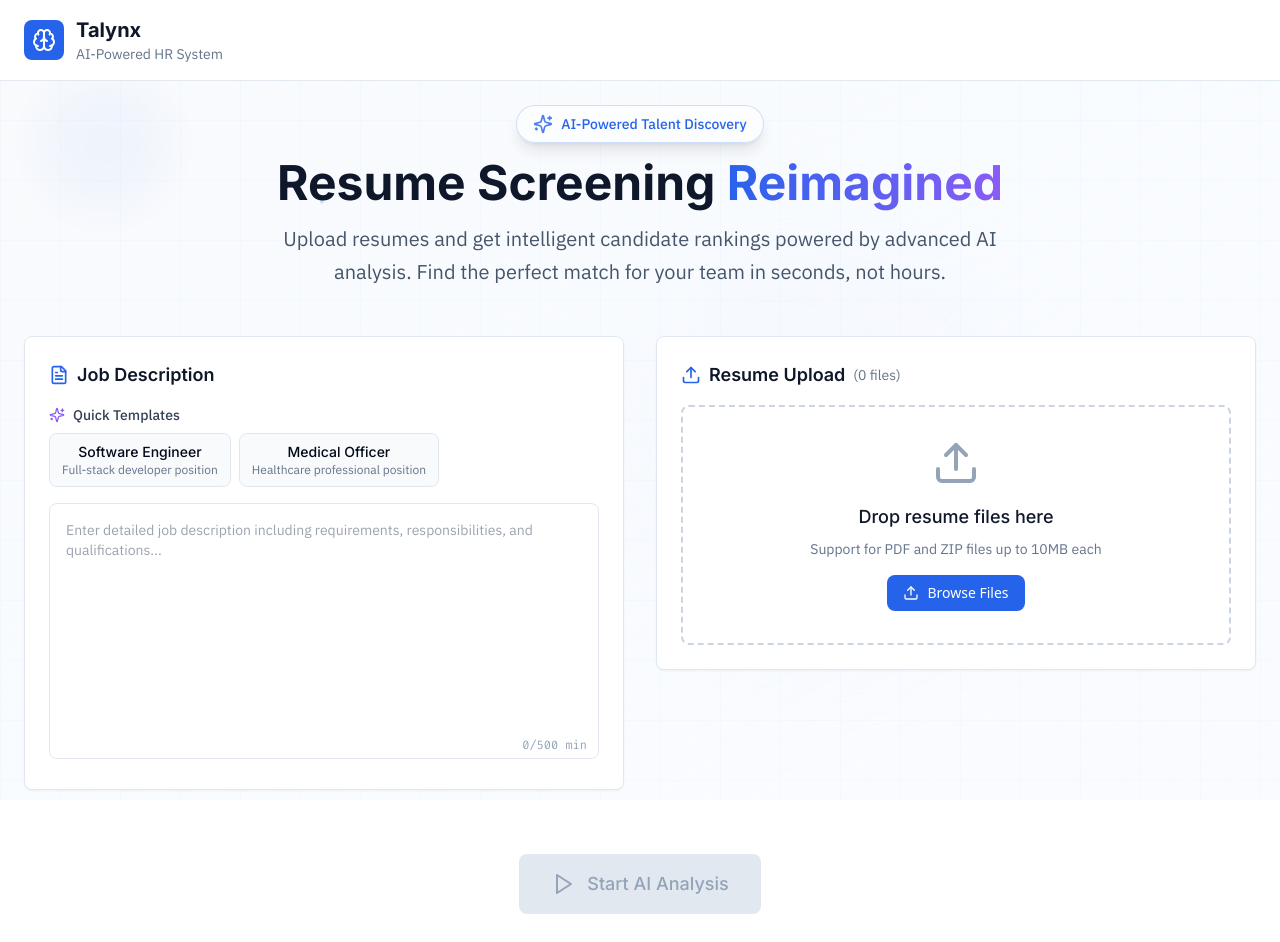
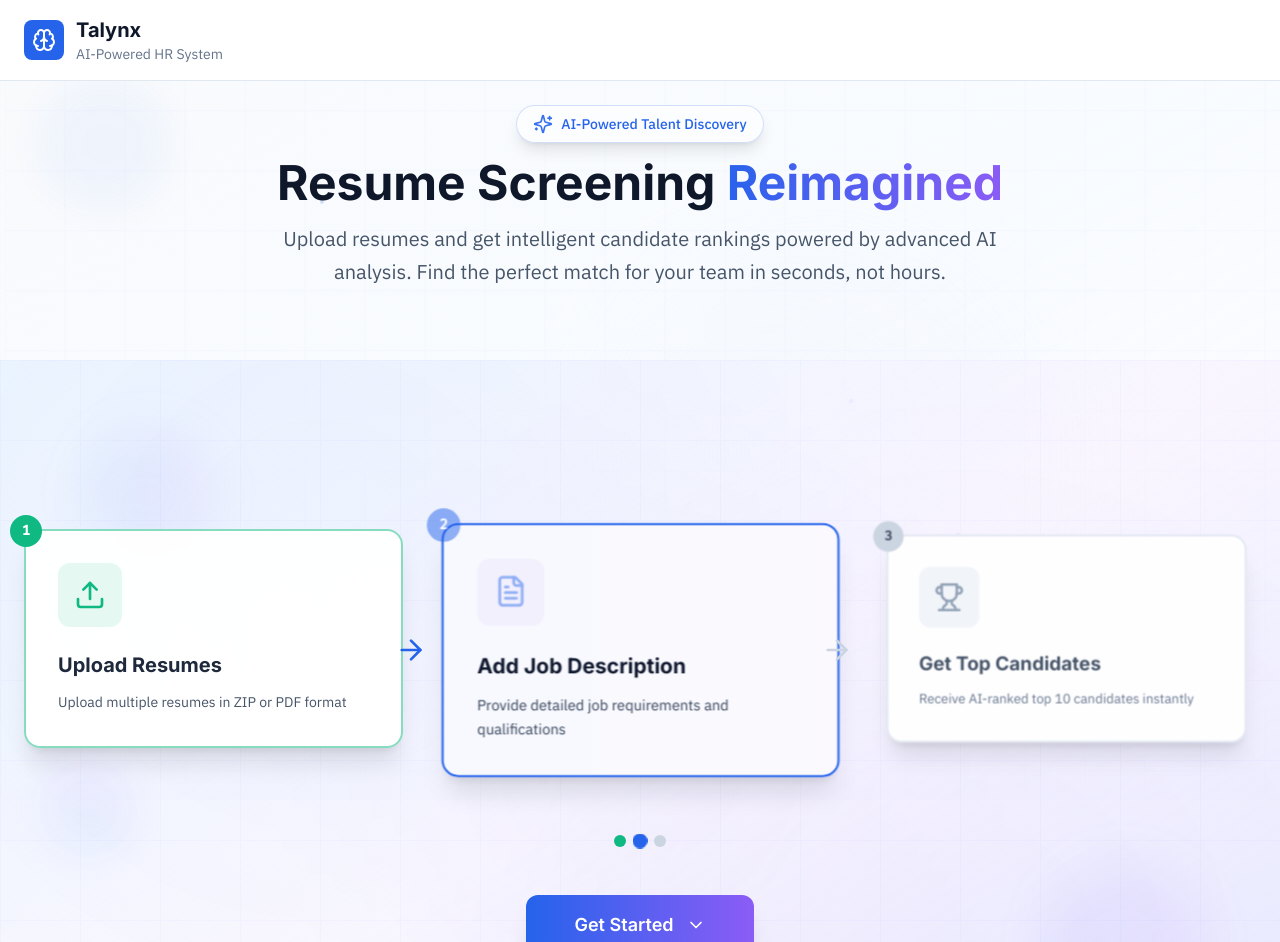
Before and after one commit to manogyaguragai/talynx-candidate-compass, a React (Vite) app: page / in a window 1280 px wide. Shown: the top 942 px of the page. Built offline with nearby package versions, Linux system fonts and the light colour scheme.

Commit message:
feat: Add infographic to hero section
Added an infographic to the hero section illustrating the resume screening process, including upload, job description, and candidate ranking steps. Implemented a looping animation with highlighting and a "Get Started" button to scroll to the input section.

```diff
--- /dev/null
+++ b/src/components/Landing/ProcessInfographic.tsx
@@ -0,0 +1,210 @@
+
+import React, { useState, useEffect } from 'react';
+import { Upload, FileText, Trophy, ArrowRight, ChevronDown } from 'lucide-react';
+
+const steps = [
+  {
+    id: 1,
+    title: 'Upload Resumes',
+    description: 'Upload multiple resumes in ZIP or PDF format',
+    icon: Upload,
+    color: 'from-blue-500 to-blue-600',
+    bgColor: 'bg-blue-500/10',
+    borderColor: 'border-blue-300'
+  },
+  {
+    id: 2,
+    title: 'Add Job Description',
+    description: 'Provide detailed job requirements and qualifications',
+    icon: FileText,
+    color: 'from-purple-500 to-purple-600',
+    bgColor: 'bg-purple-500/10',
+    borderColor: 'border-purple-300'
+  },
+  {
+    id: 3,
+    title: 'Get Top Candidates',
+    description: 'Receive AI-ranked top 10 candidates instantly',
+    icon: Trophy,
+    color: 'from-amber-500 to-amber-600',
+    bgColor: 'bg-amber-500/10',
+    borderColor: 'border-amber-300'
+  }
+];
+
+export const ProcessInfographic: React.FC = () => {
+  const [activeStep, setActiveStep] = useState(0);
+
+  useEffect(() => {
+    const interval = setInterval(() => {
+      setActiveStep((prev) => (prev + 1) % steps.length);
+    }, 3000);
+
+    return () => clearInterval(interval);
+  }, []);
+
+  const scrollToUpload = () => {
+    const uploadSection = document.querySelector('[data-upload-section]');
+    uploadSection?.scrollIntoView({ behavior: 'smooth' });
+  };
+
+  return (
+    <div className="relative min-h-screen flex flex-col items-center justify-center overflow-hidden">
+      {/* Animated Background */}
+      <div className="absolute inset-0 bg-gradient-to-br from-blue-50 via-purple-50/60 to-indigo-100/80">
+        {/* Texture overlays */}
+        <div className="absolute inset-0 opacity-30">
+          <div className="absolute top-0 left-0 w-full h-full bg-gradient-to-r from-blue-500/5 to-purple-500/5 animate-pulse"></div>
+          <div className="absolute inset-0" style={{
+            backgroundImage: `
+              radial-gradient(circle at 25% 25%, rgba(59, 130, 246, 0.1) 0%, transparent 50%),
+              radial-gradient(circle at 75% 75%, rgba(147, 51, 234, 0.1) 0%, transparent 50%),
+              radial-gradient(circle at 50% 50%, rgba(99, 102, 241, 0.08) 0%, transparent 50%)
+            `
+          }}></div>
+        </div>
+
+        {/* Floating geometric shapes */}
+        <div className="absolute top-20 left-20 w-32 h-32 bg-gradient-to-r from-blue-400/10 to-purple-400/10 rounded-full blur-xl animate-float"></div>
+        <div className="absolute bottom-32 right-20 w-40 h-40 bg-gradient-to-l from-purple-400/10 to-indigo-400/10 rounded-full blur-xl animate-float" style={{ animationDelay: '2s' }}></div>
+        <div className="absolute top-1/2 left-10 w-24 h-24 bg-gradient-to-t from-blue-300/15 to-purple-300/15 rounded-full blur-lg animate-pulse"></div>
+
+        {/* Grid pattern */}
+        <div className="absolute inset-0 opacity-[0.03]">
+          <div className="absolute inset-0" style={{
+            backgroundImage: `
+              linear-gradient(to right, #3b82f6 1px, transparent 1px),
+              linear-gradient(to bottom, #8b5cf6 1px, transparent 1px)
+            `,
+            backgroundSize: '80px 80px'
+          }}></div>
+        </div>
+      </div>
+
+      {/* Content */}
+      <div className="relative z-10 max-w-7xl mx-auto px-6 py-12">
+        {/* Process Steps */}
+        <div className="grid grid-cols-1 lg:grid-cols-3 gap-8 lg:gap-12 mb-16">
+          {steps.map((step, index) => {
+            const Icon = step.icon;
+            const isActive = activeStep === index;
+            const isPrevious = activeStep > index || (activeStep === 0 && index === steps.length - 1);
+
+            return (
+              <div key={step.id} className="relative">
+                {/* Connector Arrow - Only show between steps on larger screens */}
+                {index < steps.length - 1 && (
+                  <div className="hidden lg:block absolute top-1/2 -right-6 transform -translate-y-1/2 z-20">
+                    <ArrowRight
+                      className={`w-8 h-8 transition-all duration-500 ${
+                        isPrevious ? 'text-primary animate-pulse' : 'text-slate-300'
+                      }`}
+                    />
+                  </div>
+                )}
+
+                {/* Step Card */}
+                <div
+                  className={`relative bg-white/90 backdrop-blur-sm rounded-2xl p-8 shadow-xl border-2 transition-all duration-700 transform ${
+                    isActive
+                      ? 'scale-105 shadow-2xl border-primary bg-white'
+                      : isPrevious
+                        ? 'scale-100 border-success/50 bg-white/95'
+                        : 'scale-95 border-slate-200 bg-white/80'
+                  }`}
+                >
+                  {/* Step Number */}
+                  <div className={`absolute -top-4 -left-4 w-8 h-8 rounded-full flex items-center justify-center text-sm font-bold font-fira transition-all duration-500 ${
+                    isActive
+                      ? 'bg-primary text-white animate-pulse'
+                      : isPrevious
+                        ? 'bg-success text-white'
+                        : 'bg-slate-300 text-slate-600'
+                  }`}>
+                    {step.id}
+                  </div>
+
+                  {/* Icon */}
+                  <div className={`w-16 h-16 rounded-xl flex items-center justify-center mb-6 transition-all duration-500 ${
+                    isActive
+                      ? step.bgColor + ' animate-pulse'
+                      : isPrevious
+                        ? 'bg-success/10'
+                        : 'bg-slate-100'
+                  }`}>
+                    <Icon className={`w-8 h-8 transition-all duration-500 ${
+                      isActive
+                        ? 'text-primary animate-bounce'
+                        : isPrevious
+                          ? 'text-success'
+                          : 'text-slate-400'
+                    }`} />
+                  </div>
+
+                  {/* Content */}
+                  <div>
+                    <h3 className={`text-xl font-bold font-inter mb-3 transition-all duration-500 ${
+                      isActive
+                        ? 'text-slate-900'
+                        : isPrevious
+                          ? 'text-slate-800'
+                          : 'text-slate-600'
+                    }`}>
+                      {step.title}
+                    </h3>
+                    <p className={`text-sm font-ibm leading-relaxed transition-all duration-500 ${
+                      isActive
+                        ? 'text-slate-700'
+                        : isPrevious
+                          ? 'text-slate-600'
+                          : 'text-slate-500'
+                    }`}>
+                      {step.description}
+                    </p>
+                  </div>
+
+                  {/* Active indicator */}
+                  {isActive && (
+                    <div className="absolute inset-0 rounded-2xl bg-gradient-to-r from-primary/5 to-secondary/5 animate-pulse"></div>
+                  )}
+                </div>
+              </div>
+            );
+          })}
+        </div>
+
+        {/* Progress Indicator */}
+        <div className="flex justify-center mb-12">
+          <div className="flex space-x-2">
+            {steps.map((_, index) => (
+              <div
+                key={index}
+                className={`w-3 h-3 rounded-full transition-all duration-500 ${
+                  activeStep === index
+                    ? 'bg-primary scale-125'
+                    : activeStep > index || (activeStep === 0 && index === steps.length - 1)
+                      ? 'bg-success'
+                      : 'bg-slate-300'
+                }`}
+              ></div>
+            ))}
+          </div>
+        </div>
+
+        {/* Get Started Button */}
+        <div className="flex flex-col items-center space-y-4">
+          <button
+            onClick={scrollToUpload}
+            className="group inline-flex items-center space-x-3 px-12 py-4 bg-gradient-to-r from-primary to-secondary text-white font-semibold font-inter text-lg rounded-xl shadow-xl hover:shadow-2xl transform transition-all duration-300 hover:scale-105 hover:from-blue-600 hover:to-purple-600"
+          >
+            <span>Get Started</span>
+            <ChevronDown className="w-5 h-5 group-hover:animate-bounce" />
+          </button>
+          <p className="text-sm text-slate-500 font-ibm">
+            Start analyzing resumes in seconds
+          </p>
+        </div>
+      </div>
+    </div>
+  );
+};
--- a/src/pages/Index.tsx
+++ b/src/pages/Index.tsx
@@ -1,4 +1,3 @@
-
 import React from 'react';
 import { Header } from '../components/Layout/Header';
 import { JobDescriptionInput } from '../components/JobDescription/JobDescriptionInput';
@@ -8,6 +7,7 @@ import { ProcessingButton } from '../components/Dashboard/ProcessingButton';
 import { TopCandidateSpotlight } from '../components/Results/TopCandidateSpotlight';
 import { CandidateTable } from '../components/Results/CandidateTable';
 import { CandidateDetailPanel } from '../components/Results/CandidateDetailPanel';
+import { ProcessInfographic } from '../components/Landing/ProcessInfographic';
 import { useDashboardStore } from '../store/dashboardStore';
 import { Sparkles, Users, FileSearch } from 'lucide-react';
 
@@ -65,10 +65,12 @@ const Index = () => {
       <div className="relative z-10 flex flex-col min-h-screen">
         <Header />
 
-        <main className="flex-1 p-6">
-          <div className="max-w-7xl mx-auto space-y-8">
+        <main className="flex-1">
           {showInput && (
-              /* Header Section - Only show on input view */
+            <>
+              {/* Header Section */}
+              <div className="p-6">
+                <div className="max-w-7xl mx-auto">
                   <div className="text-center mb-12 animate-fade-in">
                     <div className="inline-flex items-center space-x-2 bg-white/60 backdrop-blur-sm border border-primary/20 px-4 py-2 rounded-full mb-4 animate-scale-in shadow-lg">
                       <Sparkles className="w-5 h-5 text-primary animate-pulse" />
@@ -83,11 +85,36 @@ const Index = () => {
                       Find the perfect match for your team in seconds, not hours.
                     </p>
                   </div>
+                </div>
+              </div>
+
+              {/* Process Infographic */}
+              <ProcessInfographic />
+
+              {/* Input Section */}
+              <div className="p-6" data-upload-section>
+                <div className="max-w-7xl mx-auto space-y-8">
+                  <div className="grid grid-cols-1 lg:grid-cols-2 gap-8 animate-fade-in" style={{ animationDelay: '0.4s' }}>
+                    <div className="animate-slide-in-right">
+                      <JobDescriptionInput />
+                    </div>
+                    <div className="animate-slide-in-right" style={{ animationDelay: '0.1s' }}>
+                      <FileUploadZone />
+                    </div>
+                  </div>
+
+                  {/* Action Button */}
+                  <div className="flex justify-center py-8 animate-fade-in" style={{ animationDelay: '0.6s' }}>
+                    <ProcessingButton />
+                  </div>
+                </div>
+              </div>
+            </>
           )}
 
-            {showResults ? (
-              /* Results View */
-              <div className="space-y-8 animate-fade-in">
+          {showResults && (
+            <div className="p-6">
+              <div className="max-w-7xl mx-auto space-y-8 animate-fade-in">
                 {/* Stats Overview */}
                 <div className="grid grid-cols-1 md:grid-cols-3 gap-6 mb-8">
                   <div className="bg-white/80 backdrop-blur-sm rounded-xl shadow-lg border border-slate-200/50 p-6 hover:shadow-xl hover:bg-white/90 transition-all duration-300 animate-scale-in">
@@ -134,24 +161,8 @@ const Index = () => {
                 <TopCandidateSpotlight />
                 <CandidateTable />
               </div>
-            ) : showInput ? (
-              /* Input View */
-              <div className="space-y-8">
-                <div className="grid grid-cols-1 lg:grid-cols-2 gap-8 animate-fade-in" style={{ animationDelay: '0.4s' }}>
-                  <div className="animate-slide-in-right">
-                    <JobDescriptionInput />
             </div>
-                  <div className="animate-slide-in-right" style={{ animationDelay: '0.1s' }}>
-                    <FileUploadZone />
-                  </div>
-                </div>
-
-                {/* Action Button */}
-                <div className="flex justify-center py-8 animate-fade-in" style={{ animationDelay: '0.6s' }}>
-                  <ProcessingButton />
-                </div>
-              </div>
-            ) : null}
+          )}
 
           {/* Reset Button for Results */}
           {showResults && (
@@ -168,7 +179,6 @@ const Index = () => {
               </button>
             </div>
           )}
-          </div>
         </main>
 
         {/* Enhanced Footer */}
```
Lines whose indentation alone changed are shown as unchanged.
